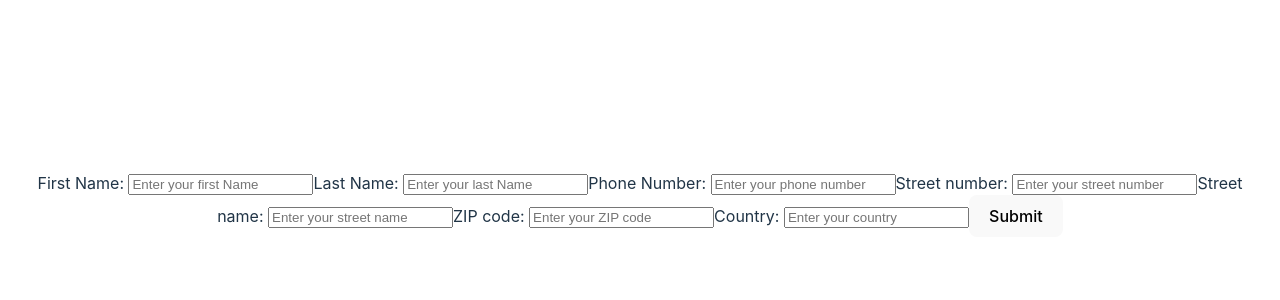
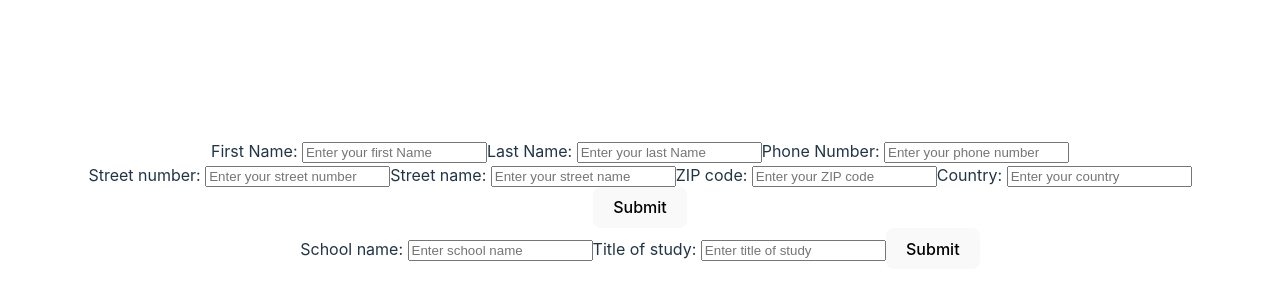
Before and after one commit to Fonkeyy/Project_CV-Application, a React (Vite) app: page / in a window 1280 px wide. Shown: the part 196-496 px from the top of the page. Built offline with nearby package versions, Linux system fonts and the light colour scheme.

Commit message:
EducTile created

```diff
--- a/src/App.jsx
+++ b/src/App.jsx
@@ -3,12 +3,14 @@
 import React from 'react';
 import './App.css';
 import Header from './Header';
+import EducTile from './Components/EducTile';
 
 function App() {
     return (
-        <>
+        <div className="App">
             <Header />
-        </>
+            <EducTile />
+        </div>
     );
 }
 
--- a/src/Components/Address.jsx
+++ b/src/Components/Address.jsx
@@ -4,12 +4,12 @@ import InputText from './InputText';
 
 function Address() {
     return (
-        <>
+        <div className="Address">
             <InputText label="Street number:" placeholder="Enter your street number" />
             <InputText label="Street name:" placeholder="Enter your street name" />
             <InputText label="ZIP code:" placeholder="Enter your ZIP code" />
             <InputText label="Country:" placeholder="Enter your country" />
-        </>
+        </div>
     );
 }
 
--- /dev/null
+++ b/src/Components/EducTile.jsx
@@ -0,0 +1,17 @@
+/* eslint-disable react/prop-types */
+// eslint-disable-next-line no-unused-vars
+import React from 'react';
+import InputText from './InputText';
+import SubmitBtn from './SubmitBtn';
+
+function EducTile() {
+    return (
+        <div className="educ-tile">
+            <InputText label="School name:" placeholder="Enter school name" />
+            <InputText label="Title of study:" placeholder="Enter title of study" />
+            <SubmitBtn value="Submit" />
+        </div>
+    );
+}
+
+export default EducTile;
--- a/src/Components/InputText.jsx
+++ b/src/Components/InputText.jsx
@@ -6,7 +6,7 @@ function InputText({ label, placeholder }) {
     return (
         <>
             <label>
-                {label} <input placeholder={placeholder} />
+                {label} <input type="text" placeholder={placeholder} />
             </label>
         </>
     );
--- a/src/Header.jsx
+++ b/src/Header.jsx
@@ -6,13 +6,13 @@ import SubmitBtn from './Components/SubmitBtn';
 
 function Header() {
     return (
-        <>
+        <div className="Header">
             <InputText label="First Name:" placeholder="Enter your first Name" />
             <InputText label="Last Name:" placeholder="Enter your last Name" />
             <InputText label="Phone Number:" placeholder="Enter your phone number" />
             <Address />
             <SubmitBtn value="Submit" />
-        </>
+        </div>
     );
 }
 
```
